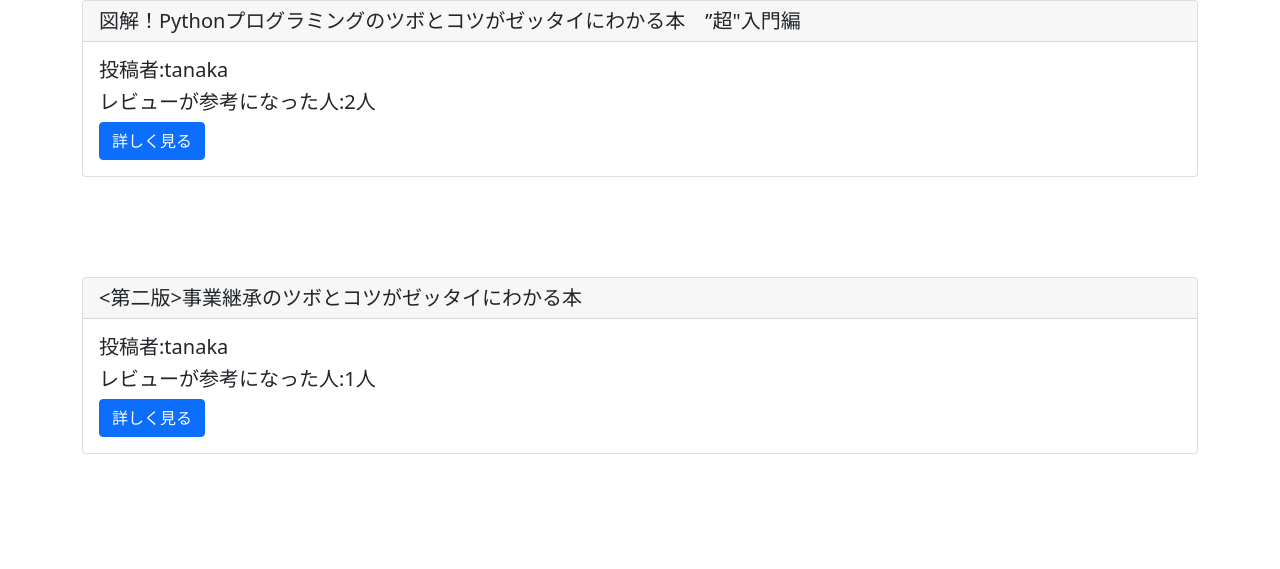
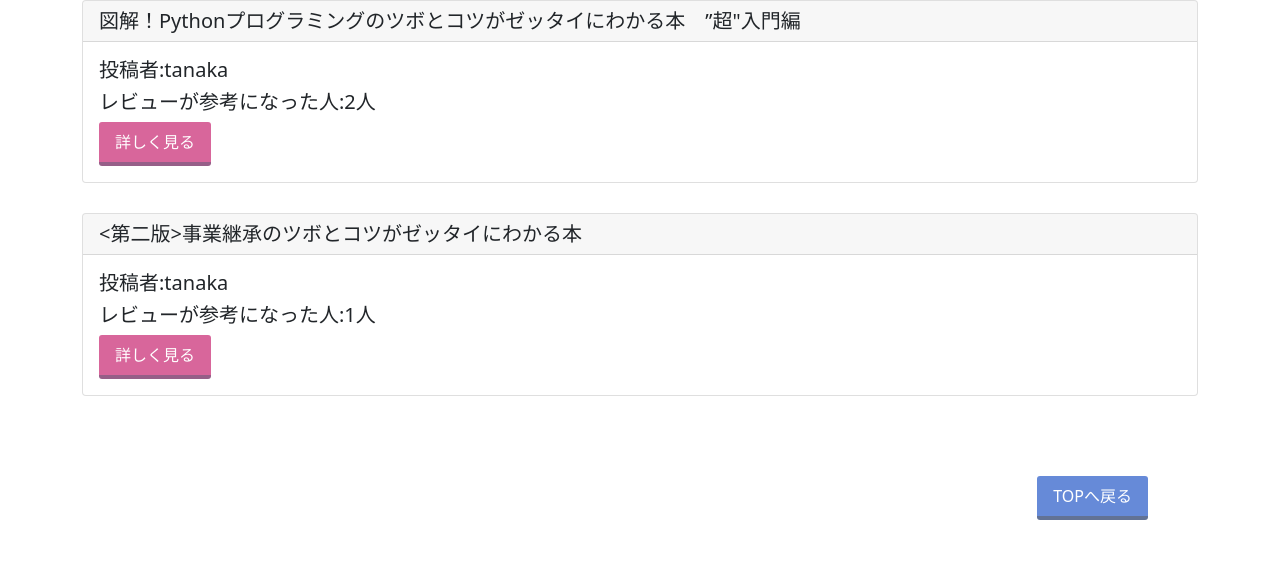
Before and after one commit to geek-mama/reviewproject, a Django app: page /list/ in a window 1280 px wide. Shown: the top 569 px of the page. Run offline with Django 3.2, Linux system fonts and the light colour scheme; a user stored in the database is signed in; data comes from the database, SQL or seed files in the repository.

Commit message:
ボタンを追加・修正

```diff
--- a/reviewpost/urls.py
+++ b/reviewpost/urls.py
@@ -1,5 +1,5 @@
 from django.urls import path
-from .views import signupview, loginview, listview, detailview, CreateClass, logoutview, evaluationview
+from .views import signupview, loginview, listview, detailview, CreateClass, logoutview, evaluationview, topview
 
 urlpatterns = [
     path('signup/', signupview, name='signup'),
@@ -9,4 +9,5 @@
     path("create/", CreateClass.as_view(), name="create"),
     path("logout/", logoutview, name="logout"),
     path("evaluation/<int:pk>", evaluationview, name="evaluation"),
+    path("top/", topview, name="top"),
 ]
--- a/reviewpost/views.py
+++ b/reviewpost/views.py
@@ -63,3 +63,6 @@
         post.useful_review_record = post.useful_review_record + author_name
         post.save()
         return redirect("list")
+
+def topview(request):
+    return render(request, "top.html", {})
--- a/static/style.css
+++ b/static/style.css
@@ -1,3 +1,32 @@
 .card {
-    margin-bottom: 100px;
+    margin-bottom: 30px;
 }
+
+#footer-btn {
+    text-align: right;
+    padding: 50px;
+}
+
+.btn-blue {
+    display: inline-block;
+    padding: 0.5em 1em;
+    text-decoration: none;
+    background: #668ad8;
+    color: #FFF;
+    border-bottom: solid 4px #627295;
+    border-radius: 3px;
+}
+
+.btn-pink {
+    display: inline-block;
+    padding: 0.5em 1em;
+    text-decoration: none;
+    background: #d8669b;
+    color: #FFF;
+    border-bottom: solid 4px #965f88;
+    border-radius: 3px;
+}
+
+.list-group {
+    margin-top: 30px;
+}
--- a/templates/detail.html
+++ b/templates/detail.html
@@ -16,8 +16,8 @@
       <h5 class="card-title">レビュー内容:{{ object.content }}</h5>
       <h5 class="card-title">投稿者の評価:{{ object.evaluation }}</h5>
       <h5 class="card-title">レビューが参考になった人:{{ object.useful_review }}人</h5>
-      <a href="{% url 'evaluation' object.pk %}" class="btn btn-primary">参考になった</a>
-      <a href="{% url 'list' %}" class="btn btn-primary">戻る</a>
+      <a href="{% url 'evaluation' object.pk %}" class="btn-pink">参考になった</a>
+      <a href="{% url 'list' %}" class="btn-pink">戻る</a>
     </div>
   </div>
 </div>
--- a/templates/list.html
+++ b/templates/list.html
@@ -14,9 +14,12 @@
     <div class="card-body">
         <h5 class="card-title">投稿者:{{ item.author }}</h5>
         <h5 class="card-title">レビューが参考になった人:{{ item.useful_review }}人</h5>
-        <a href="{% url 'detail' item.pk %}" class="btn btn-primary">詳しく見る</a>
+        <a href="{% url 'detail' item.pk %}" class="btn-pink">詳しく見る</a>
     </div>
   </div>
   {% endfor %}
+    <div id="footer-btn">
+      <a href="{% url 'top' %}" class="btn-blue">TOPへ戻る</a>
+    </div>
   </div>
 {% endblock content %}
```
